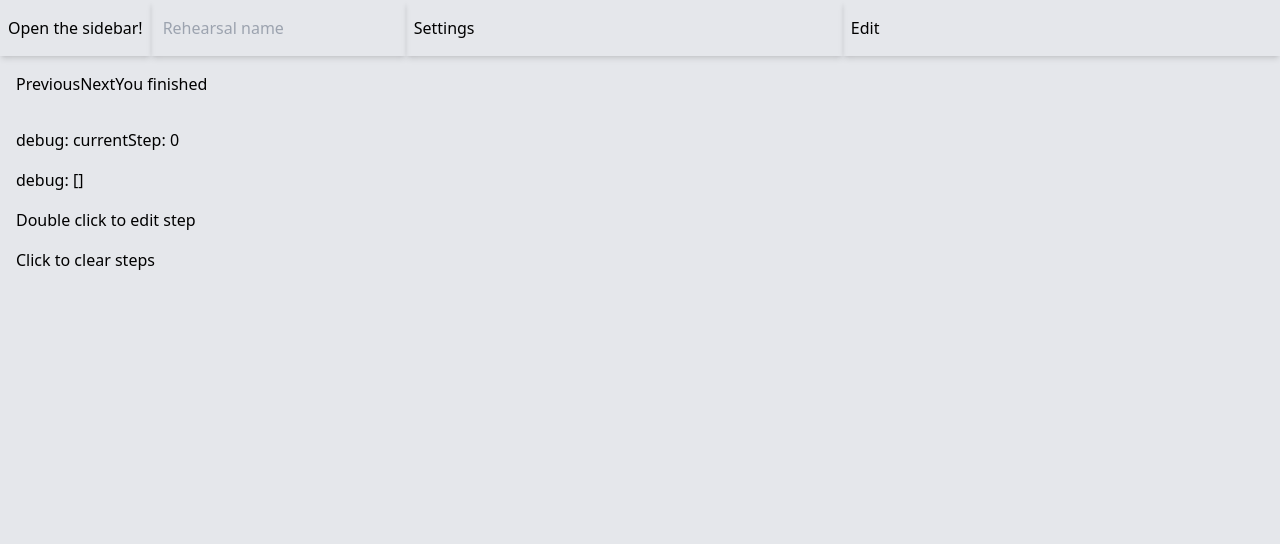
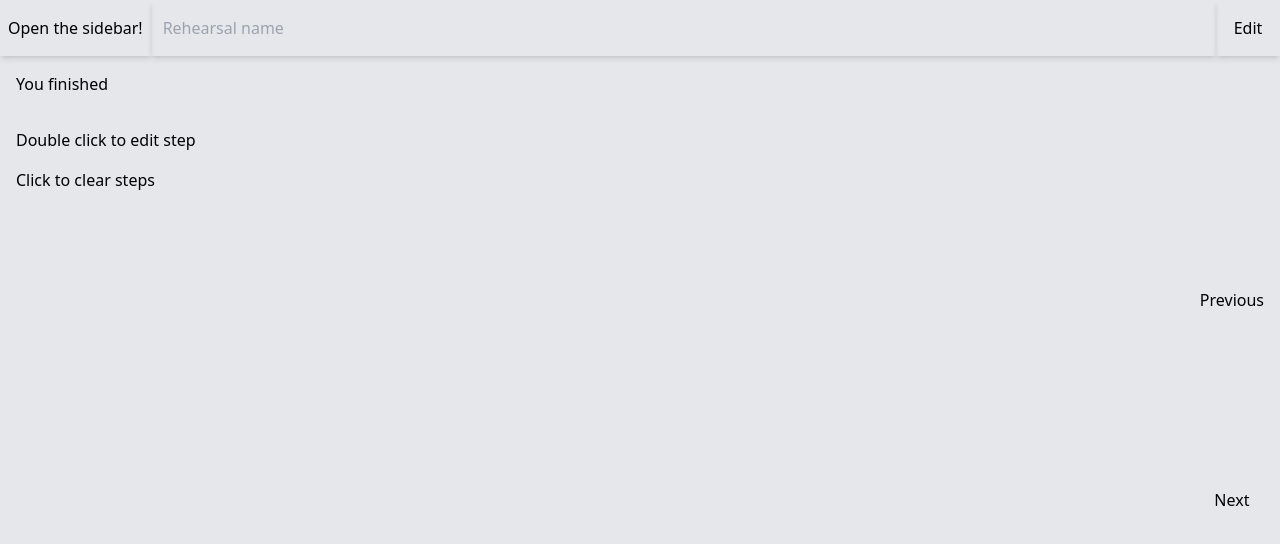
Before and after one commit to jlmonge/rehearsal, a React (Vite) app: page / in a window 1280 px wide. Shown: the top 544 px of the page. Built offline with nearby package versions, Linux system fonts and the light colour scheme.

Commit message:
Fix buttons to right side of page

```diff
--- a/src/App.tsx
+++ b/src/App.tsx
@@ -88,18 +88,19 @@ function App() {
   };
 
   return (
-    <div className="flex">
+    <div className="flex h-full">
       {isOpenSidebar && <Sidebar />}
       {isOpenSettings && <Settings handleOpenClose={handleOpenCloseSettings} />}
-      <div className="w-full">
+      <div className="flex flex-col w-full h-full">
         <Header
           handleOpenSidebar={handleOpenSidebar}
           handleOpenCloseSettings={handleOpenCloseSettings}
           isEditingView={isEditingView}
           handleOpenEditingView={handleOpenEditingView}
         />
-        <main className="flex flex-col gap-4 p-4 items-start">
-          {isEditingView ? (
+        <div className="relative flex-1">
+          <main className="flex flex-col gap-4 py-4 px-2 sm:px-4 items-start">
+            {isEditingView && (
               <TextArea
                 placeholder={
                   steps.length
@@ -113,15 +114,26 @@ function App() {
                 ref={textAreaRef}
                 autoFocus
               />
-          ) : (
-            <div className="flex">
-              <button onClick={handlePrevStep}>Previous</button>
-              <button onClick={handleNextStep}>Next</button>
+            )}
             {currentStep === steps.length && <p>You finished</p>}
+            {!isEditingView && (
+              <div className="fixed right-0 top-1/2 -translate-y-1/2 h-1/2 flex flex-col z-20">
+                <button
+                  onClick={handlePrevStep}
+                  className="flex-1 hover:bg-gray-400 transition-colors px-4"
+                >
+                  Previous
+                </button>
+                <button
+                  onClick={handleNextStep}
+                  className="flex-1 hover:bg-gray-400 transition-colors px-4"
+                >
+                  Next
+                </button>
               </div>
             )}
 
-          <ul className="flex flex-col-reverse gap-2 w-full">
+            <ul className="flex flex-col-reverse gap-1 w-full">
               {steps?.map((step) => (
                 <EditStep
                   key={step.pos}
@@ -133,11 +145,12 @@ function App() {
                 />
               ))}
             </ul>
-          <p className="overflow-anywhere">debug: currentStep: {currentStep}</p>
-          <p className="overflow-anywhere">debug: {JSON.stringify(steps)}</p>
+            {/* <p className="overflow-anywhere">debug: currentStep: {currentStep}</p> */}
+            {/* <p className="overflow-anywhere">debug: {JSON.stringify(steps)}</p> */}
             <span>Double click to edit step</span>
             <button onClick={handleClearSteps}>Click to clear steps</button>
           </main>
+        </div>
       </div>
     </div>
   );
--- a/src/assets/index.css
+++ b/src/assets/index.css
@@ -21,6 +21,12 @@
   }
 }
 
+html,
+body,
+#root {
+  height: 100%;
+}
+
 body {
   /* gray-200 */
   background-color: rgb(229 231 235);
--- a/src/components/EditStep.tsx
+++ b/src/components/EditStep.tsx
@@ -78,7 +78,7 @@ function EditStep({
     ) : (
       <span
         className={cn("flex-1 overflow-anywhere p-1", {
-          "text-4xl transition-all duration-500": step.pos === currentStep + 1,
+          "text-3xl transition-all duration-500": step.pos === currentStep + 1,
           // "line-through": step.pos < currentStep + 1,
         })}
         onDoubleClick={handleStartEditing}
--- a/src/components/Header.tsx
+++ b/src/components/Header.tsx
@@ -23,7 +23,7 @@ function Header({
   ];
 
   return (
-    <header className="relative top-0">
+    <header className="relative top-0 z-20">
       <div className="flex flex-grow">
         <button
           className="shadow-md px-2"
@@ -31,7 +31,7 @@ function Header({
         >
           Open the sidebar!
         </button>
-        <h1 className="flex items-center shadow-md px-2">
+        <h1 className="flex flex-1 items-center shadow-md px-2">
           <input
             type="text"
             className="bg-gray-200 px-1 overflow-ellipsis"
@@ -40,14 +40,21 @@ function Header({
             value={title}
           />
         </h1>
-        <div className="flex flex-row flex-1 px-2 py-4 shadow-md">
-          <button onClick={handleOpenCloseSettings}>Settings</button>
-        </div>
-        <div className="flex flex-row flex-1 px-2 py-4 shadow-md">
-          <button onClick={handleOpenEditingView}>
-            {!isEditingView ? "Edit" : "Save"}
+        {isEditingView && (
+          <button
+            onClick={handleOpenCloseSettings}
+            className="flex items-center justify-center px-2 py-4 shadow-md min-w-16"
+          >
+            Settings
           </button>
-        </div>
+        )}
+
+        <button
+          onClick={handleOpenEditingView}
+          className="flex items-center justify-center flex-row px-2 py-4 shadow-md min-w-16"
+        >
+          {!isEditingView ? "Edit" : "Save"}
+        </button>
       </div>
     </header>
   );
--- /dev/null
+++ b/src/components/ui/Backdrop.tsx
@@ -0,0 +1,16 @@
+import { ReactNode } from "react";
+import { cn } from "../../utils/cn";
+
+function Backdrop({
+  className,
+  children,
+}: {
+  className?: string;
+  children: ReactNode;
+}) {
+  return (
+    <div className={cn("fixed inset-0 bg-gray-500", className)}>{children}</div>
+  );
+}
+
+export default Backdrop;
```
Lines whose indentation alone changed are shown as unchanged.
